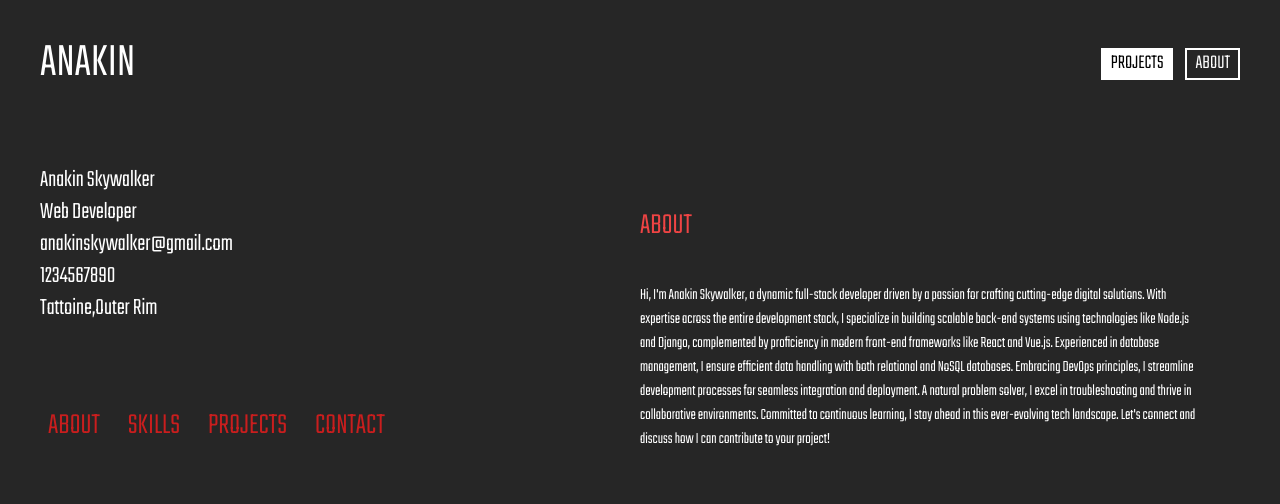
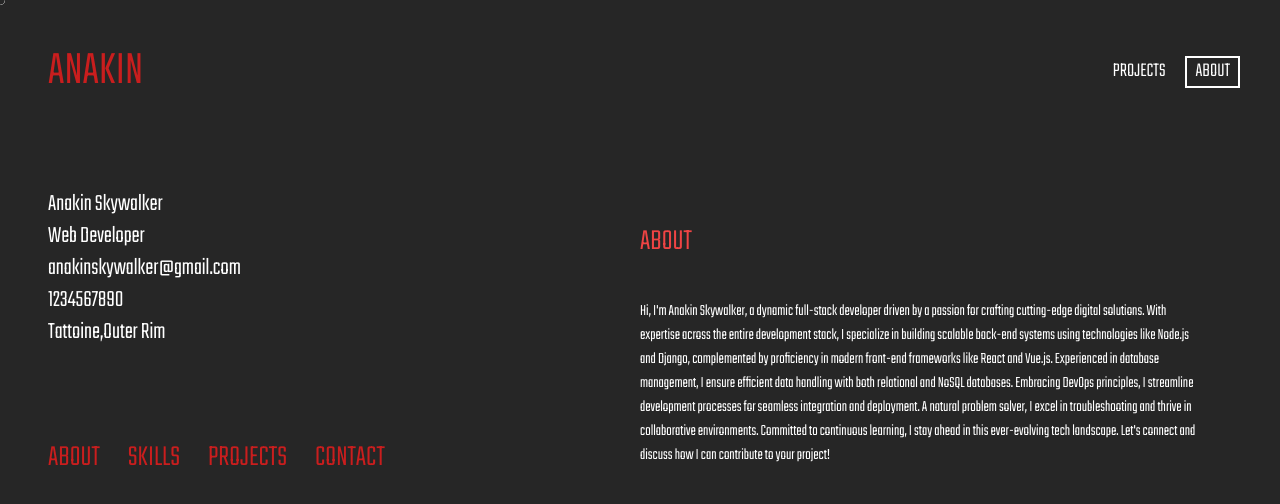
Before and after one commit to HrishikShaji/portfolio-three, a Next.js app: page / in a window 1280 px wide. Shown: the top 504 px of the page. Built offline with nearby package versions, Linux system fonts and the light colour scheme.

Commit message:
logo animation stable

```diff
--- a/app/components/Cursor.tsx
+++ b/app/components/Cursor.tsx
@@ -1,17 +1,36 @@
 "use client";
 
-import React, { useContext } from "react";
+import React, { useContext, useEffect } from "react";
 import useMousePosition from "../hooks/useMousePosition";
 import { CursorContext } from "../providers/CursorContext";
+import gsap from "gsap";
 export const Cursor = () => {
 	const { clientX, clientY } = useMousePosition();
 	const { cursor } = useContext(CursorContext);
+	useEffect(() => {
+		let targets = gsap.utils.toArray(".ball");
+
+		gsap.to(targets, {
+			duration: cursor.active ? 0.5 : 0.5,
+			x: cursor.left ? cursor.left : clientX ? clientX : 0,
+			y: cursor.top ? cursor.top : clientX ? clientY : 0,
+			height: cursor.height ? cursor.height : 10,
+			width: cursor.width ? cursor.width : 10,
+			ease: "power1.out",
+			overwrite: "auto",
+			stagger: cursor.active ? 0.1 : 0.1,
+			transform: cursor.active ? "translate(50%,50%)" : "translate(-50%,-50%)",
+			borderRadius: cursor.radius ? cursor.radius : "50%",
+			backgroundColor: cursor.color ? cursor.color : `hsl(10,10%,80%)`,
+		});
+	}, [cursor, clientY, clientX]);
 	return (
 		<>
-      {Array.from({ length: 10 }).map((_, i) => (
+			{Array.from({ length: 4 }).map((_, i) => (
 				<div
 					key={i}
-          className="ball pointer-events-none   mix-blend-difference  fixed  "
+					className="ball h-2 w-2 top-0 left-0 rounded-full pointer-events-none  z-[9999]  mix-blend-difference  fixed  "
+					style={{ backgroundColor: "white" }}
 				></div>
 			))}
 		</>
--- a/app/components/Info.tsx
+++ b/app/components/Info.tsx
@@ -2,7 +2,7 @@ import { data } from "../lib/data";
 
 export const Info = () => {
 	return (
-    <div className="flex flex-col text-2xl leading-none gap-2 items-start">
+		<div className="flex p-2 flex-col text-2xl leading-none gap-2 items-start">
 			<h1>{data.personal.name}</h1>
 			<h1>{data.personal.position}</h1>
 			<h1>{data.personal.email}</h1>
--- a/app/components/Navbar.tsx
+++ b/app/components/Navbar.tsx
@@ -14,22 +14,23 @@ export const Navbar = () => {
 
 	return (
 		<div className="w-full bg-transparent p-10 items-center flex  justify-between">
-      <h1
-        className="text-5xl "
-        onMouseEnter={logoMouseEnter}
+			<div
+				className="w-[50vw] text-5xl  focus:outline-none mix-blend-difference hover:bg-red-500 text-red-500 p-2 hover:text-black"
+				id="logo-container"
+				onMouseEnter={() => logoMouseEnter({ id: "logo-container" })}
 				onMouseLeave={logoMouseLeave}
 			>
 				ANAKIN
-      </h1>
+			</div>
 			<div className={`flex gap-3 items-center text-xl leading-none`}>
 				<Link
-          onMouseEnter={buttonMouseEnter}
+					id="projects-link"
+					onMouseEnter={() => buttonMouseEnter({ id: "projects-link" })}
 					onMouseLeave={buttonMouseLeave}
-          className="button relative border-[2px] border-white py-1 px-2"
+					className="button relative text-red-500 hover:bg-red-500 py-1 px-2"
 					href="/projects"
 				>
-          <div className="overlay absolute left-0 top-0 w-full h-full bg-white" />
-          <h1 className="mix-blend-difference text-white">PROJECTS</h1>
+					<h1 className=" text-white">PROJECTS</h1>
 				</Link>
 
 				<Link
--- a/app/hooks/useCursorHandlers.tsx
+++ b/app/hooks/useCursorHandlers.tsx
@@ -1,6 +1,5 @@
-import { useContext, useCallback } from "react";
+import { useContext } from "react";
 import { CursorContext } from "../providers/CursorContext";
-import useMousePosition from "./useMousePosition";
 
 export const useCursorHandlers = () => {
 	const { setCursor } = useContext(CursorContext);
@@ -55,13 +54,24 @@ export const useCursorHandlers = () => {
 			color: "blue",
 		}));
 	};
-  const logoMouseEnter = () => {
+	const logoMouseEnter = ({ id }: { id: string }) => {
+		const hoverElement = document.getElementById(id);
+		const rect = hoverElement?.getBoundingClientRect();
+
+		if (rect && hoverElement) {
+			console.log("mouse entered");
 			setCursor((prev) => ({
 				...prev,
 				active: true,
-      color: "yellow",
-      scale: 5,
+				color: "red",
+				scale: 1,
+				left: rect.left,
+				top: rect.top,
+				height: hoverElement.clientHeight,
+				width: hoverElement.clientWidth,
+				radius: "0%",
 			}));
+		}
 	};
 	const logoMouseLeave = () => {
 		setCursor((prev) => ({
@@ -69,6 +79,11 @@ export const useCursorHandlers = () => {
 			active: false,
 			scale: 1,
 			color: "blue",
+			left: 0,
+			top: 0,
+			height: 10,
+			width: 10,
+			radius: "50%",
 		}));
 	};
 	return {
--- a/app/hooks/useMousePosition.tsx
+++ b/app/hooks/useMousePosition.tsx
@@ -12,25 +12,10 @@ const useMousePosition = () => {
 
 	const updatePosition = (event: MouseEvent) => {
 		const { pageX, pageY, clientX, clientY } = event;
-		console.log(clientY, clientX, cursor);
+		console.log(cursor, position);
 		setPosition({
 			clientX,
 			clientY,
-		});
-
-		let targets = gsap.utils.toArray(".ball");
-
-		gsap.to(targets, {
-			duration: 0.5,
-			x: cursor.left ? cursor.left : clientX,
-			y: cursor.top ? cursor.top : clientY,
-			height: cursor.height ? cursor.height : 10,
-			width: cursor.width ? cursor.width : 10,
-			ease: "power1.out",
-			overwrite: "auto",
-			stagger: 0.1,
-			borderRadius: cursor.radius ? cursor.radius : "50%",
-			backgroundColor: cursor.color ? cursor.color : `hsl(10,10%,80%)`,
 		});
 	};
 
@@ -44,7 +29,7 @@ const useMousePosition = () => {
 			document.removeEventListener("mouseleave", updatePosition);
 			document.removeEventListener("mouseenter", updatePosition);
 		};
-	}, [cursor]);
+	}, [cursor, position.clientX, position.clientY]);
 
 	return position;
 };
--- a/app/page.tsx
+++ b/app/page.tsx
@@ -35,7 +35,7 @@ export default function Home() {
 							id={`${item}-button`}
 							onMouseEnter={() => buttonMouseEnter({ id: `${item}-button` })}
 							onMouseLeave={buttonMouseLeave}
-              className="hover-text   p-2 focus:outline-none mix-blend-difference hover:bg-red-500 hover:text-black"
+							className="   p-2 focus:outline-none mix-blend-difference hover:bg-red-500 hover:text-black"
 							onClick={() => setSection(item)}
 						>
 							{item.toUpperCase()}
@@ -47,27 +47,3 @@ export default function Home() {
 		</main>
 	);
 }
-
-{
-  /*   old animation
-
-
-									      <button
-										      key={item}
-										      id={`${item}-button`}
-										      onMouseEnter={() => {
-											      setIsMouseEnter(true);
-											      setId(`${item}-button`);
-										      }}
-										      onMouseLeave={() => {
-											      setIsMouseEnter(false);
-											      setId("");
-										      }}
-										      className="hover-text   p-2 focus:outline-none mix-blend-difference hover:bg-red-500 hover:text-black"
-										      onClick={() => setSection(item)}
-									      >
-										      {item.toUpperCase()}
-									      </button>
-
-			      */
-}
--- a/app/providers/CursorContext.tsx
+++ b/app/providers/CursorContext.tsx
@@ -1,5 +1,6 @@
 "use client";
 import React, { ReactNode, createContext, useState } from "react";
+import { Cursor } from "../components/Cursor";
 
 export interface CursorData {
 	active: boolean;
@@ -17,8 +18,17 @@ export const CursorContext = createContext<{
 	cursor: CursorData;
 	setCursor: React.Dispatch<React.SetStateAction<CursorData>>;
 }>({
-  cursor: { active: false, color: "black", scale: 1 },
-  setCursor: () => {},
+	cursor: {
+		active: false,
+		color: "white",
+		scale: 1,
+		top: 0,
+		left: 0,
+		height: 10,
+		width: 10,
+		radius: "50%",
+	},
+	setCursor: () => { },
 });
 
 interface CursorContextProps {
@@ -28,8 +38,10 @@ interface CursorContextProps {
 const CursorContextProvider = ({ children }: CursorContextProps) => {
 	const [cursor, setCursor] = useState<CursorData>({
 		active: false,
-    color: "black",
+		color: "white",
 		scale: 1,
+		top: 0,
+		left: 0,
 	});
 
 	return (
```
Also changed, not shown: app/layout.tsx (indentation only). Lines whose indentation alone changed are shown as unchanged.
